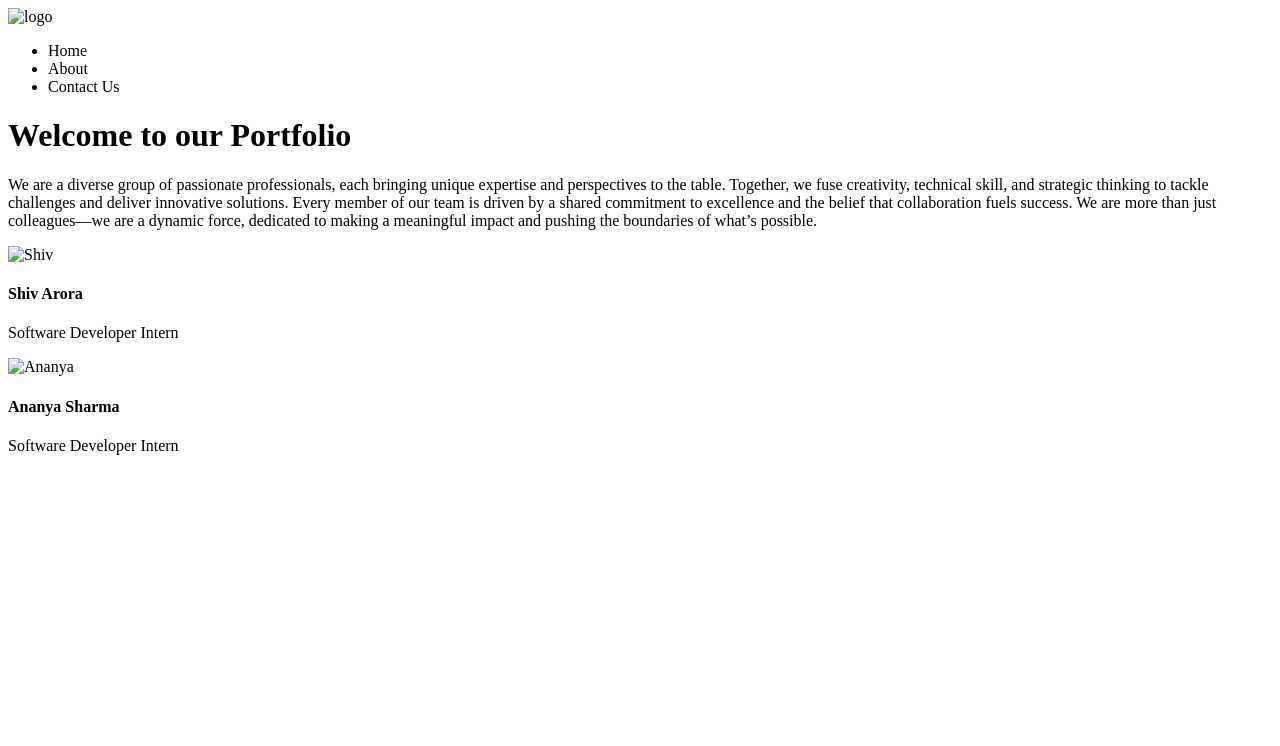
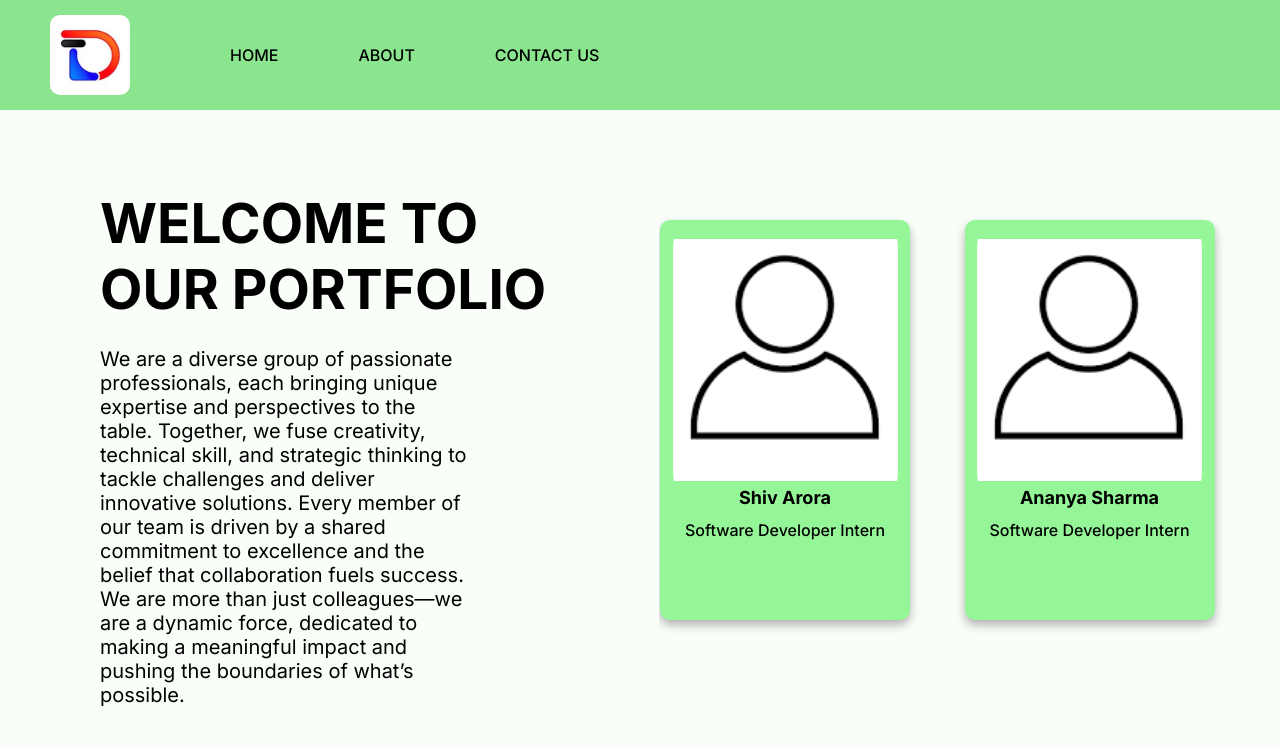
Before and after one commit to Shivaro22/Team-Portfolio-Project, a plain HTML site: page index.html in a window 1280 px wide. Drawn offline with nearby package versions, Linux system fonts and the light colour scheme.

Commit message:
Added the styling and the Images

```diff
--- a/index.css
+++ b/index.css
@@ -0,0 +1,168 @@
+*{
+    margin: 0;
+    padding: 0;
+    box-sizing: border-box;
+}
+
+html,body{
+    font-family: "Inter", serif;
+    font-weight: 400;
+}
+
+.main{
+    height: 100vh;
+    width: 100%;
+    background-color: #f9fef9;
+}
+
+.nav{
+    height: 110px;
+    width: 100%;
+    display: flex;
+    background-color: #8be58e;
+    align-items: center;
+    justify-content: space-between;
+    padding: 0 50px;
+}
+
+.nav-part-1{
+    display: flex;
+    align-items: center;
+    justify-content: center;
+}
+
+.nav img{
+    height: 80px;
+    width: auto;
+    margin-right: 60px;
+    cursor: pointer;
+    border-radius: 10px;
+}
+
+.nav-part-1 ul{
+    display: flex;
+    align-items: center;
+    justify-content: center;
+    list-style: none;
+}
+
+.nav-part-1 ul li{
+    margin: 40px;
+    font-style: 19px;
+    font-weight: 500;
+    text-transform: uppercase;
+    cursor: pointer;
+}
+.nav-part-1 ul li:hover{
+    color: #f9fef9;
+}
+
+.nav-part-2 i{
+    margin-right: 40px;
+    font-size: 21px;
+    font-weight: 500;
+    cursor: pointer;
+}
+
+.content{
+    height: calc(100% - 110px);
+    width: 100%;
+    position: relative;
+    display: flex;
+}
+
+.content-left{
+        height: 100%;
+        width: 60%;
+        padding: 80px 100px;
+}
+
+
+
+.content-left h1{
+    font-size: 55px;
+    text-transform: uppercase;
+    color: black;
+    margin-bottom: 25px;
+}
+
+.content-left p{
+    font-size: 20px;
+    color: #000;
+    width: 80%;
+    margin-bottom: 30px;
+
+}
+
+
+
+.content-right{
+    height: 100%;
+    width: 60%;
+    padding: 110px 1px;
+    white-space: nowrap;
+    overflow-x: auto;
+}
+
+.content-right::-webkit-scrollbar{
+    display: none;
+}
+
+.developers{
+    height: 400px;
+    width: 250px;
+    border-radius: 10px;
+    background-color: #95f698;
+    position: relative;
+    display: inline-block;
+    box-shadow: 0 5px 10px rgba(17, 0, 17, 0.3);
+    margin-right: 50px;
+
+
+}
+
+.developers img{
+    height: 90%;
+    width: 90%;
+    object-fit:contain;
+    position:absolute;
+    bottom: 20%;
+    left: 5%;
+    border-radius:20%;
+}
+
+.developers h4{
+    font-size: 18px;
+    text-transform: capitalize;
+    position: absolute;
+    bottom: 28%; /* Keeps it positioned from the bottom */
+    left: 50%; /* Positions it in the center horizontally */
+    transform: translateX(-50%); /* Adjusts it back to truly center it */
+    text-align: center;
+
+}
+
+.category{
+    position: absolute;
+    bottom: 20%;  /* Keeps it positioned from the bottom */
+    left: 50%;  /* Positions it in the center horizontally */
+    transform: translateX(-50%);  /* Adjusts it back to truly center it */
+    font-weight: 500;
+    text-transform: capitalize;
+    text-align: center;
+}
+
+.color{
+    position: absolute;
+    bottom: 15%;
+    font-weight: 500;
+    text-transform: capitalize;
+}
+
+.price{
+    font-size: 18px;
+    position: absolute;
+    bottom: 5%;
+    font-weight: 600;
+    text-transform: capitalize;
+}
--- a/index.html
+++ b/index.html
@@ -13,7 +13,7 @@
     rel="stylesheet"
 />
 
-<link rel="stylesheet" href="style.css">
+<link rel="stylesheet" href="index.css">
 </head>
 <body>
     <div class="main">
```
Also changed, not shown: images/DLT.jpeg (added), images/profile2.png (added).
